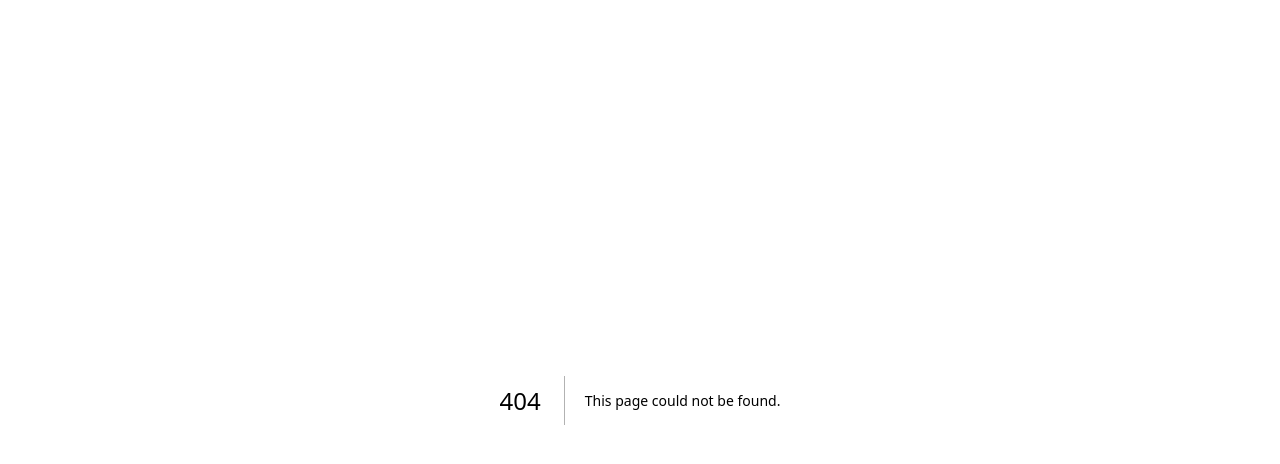
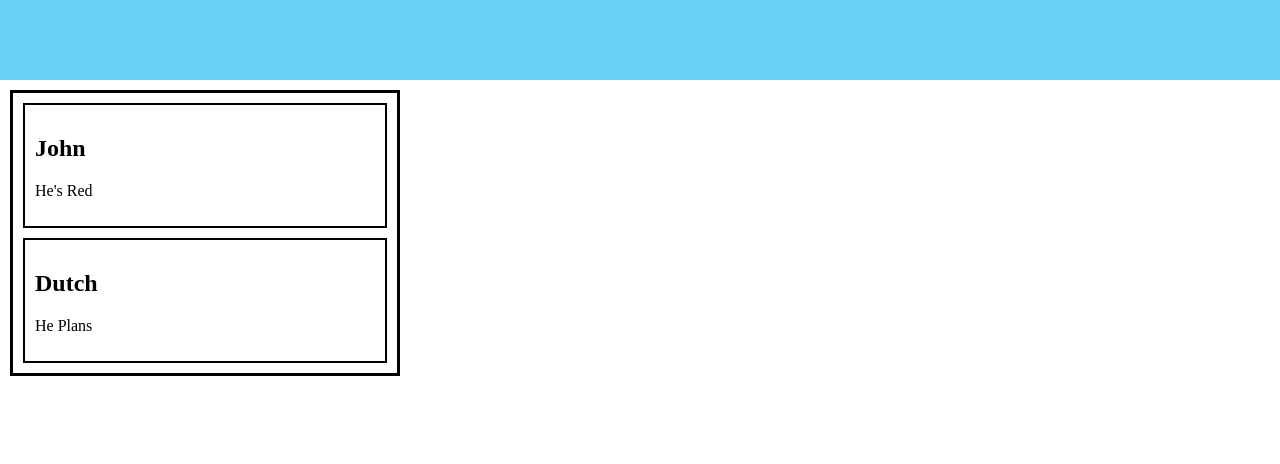
Before and after one commit to GoldenJigsaw87/GroupB, a Next.js app in the folder Front-End/badge-web/: page /HomePage in a window 1280 px wide. Before the commit this address had no page. Shown: the top 464 px of the page. Built offline with nearby package versions, Linux system fonts and the light colour scheme.

Commit message:
Add Challenges Box and HomePage

```diff
--- /dev/null
+++ b/Front-End/badge-web/src/app/HomePage/Components/challenges.tsx
@@ -0,0 +1,17 @@
+type ChallengeProps = {
+    name: string
+    description: string
+}
+
+export default function Challenge({ name, description }: ChallengeProps) {
+    return (
+        <div style={{
+            padding: "10px",
+            margin: "10px",
+            border: "2px solid black"
+        }}>
+            <h2>{name}</h2>
+            <p>{description}</p>
+        </div>
+    );
+}
--- /dev/null
+++ b/Front-End/badge-web/src/app/HomePage/page.module.css
@@ -0,0 +1,11 @@
+.header {
+  width: 100vw;
+  height: 80px;
+  background-color: #68d0f3;
+}
+
+.challenges {
+  border: 3px solid black;
+  margin: 10px;
+  width: 30vw;
+}
--- /dev/null
+++ b/Front-End/badge-web/src/app/HomePage/page.tsx
@@ -0,0 +1,16 @@
+import styles from "./page.module.css";
+import Challenge from "./Components/challenges";
+
+export default function HomePage() {
+    return (
+        <div>
+            <header className={styles.header}>
+
+            </header>
+            <div className={styles.challenges}>
+                <Challenge name="John" description="He's Red"></Challenge>
+                <Challenge name="Dutch" description="He Plans"></Challenge>
+            </div>
+        </div>
+    );
+}
--- a/Front-End/badge-web/src/app/globals.css
+++ b/Front-End/badge-web/src/app/globals.css
@@ -1,42 +1,4 @@
-:root {
-  --background: #ffffff;
-  --foreground: #171717;
-}
-
-@media (prefers-color-scheme: dark) {
-  :root {
-    --background: #0a0a0a;
-    --foreground: #ededed;
-  }
-}
-
-html,
 body {
-  max-width: 100vw;
-  overflow-x: hidden;
-}
-
-body {
-  color: var(--foreground);
-  background: var(--background);
-  font-family: Arial, Helvetica, sans-serif;
-  -webkit-font-smoothing: antialiased;
-  -moz-osx-font-smoothing: grayscale;
-}
-
-* {
-  box-sizing: border-box;
   padding: 0;
   margin: 0;
 }
-
-a {
-  color: inherit;
-  text-decoration: none;
-}
-
-@media (prefers-color-scheme: dark) {
-  html {
-    color-scheme: dark;
-  }
-}
```
